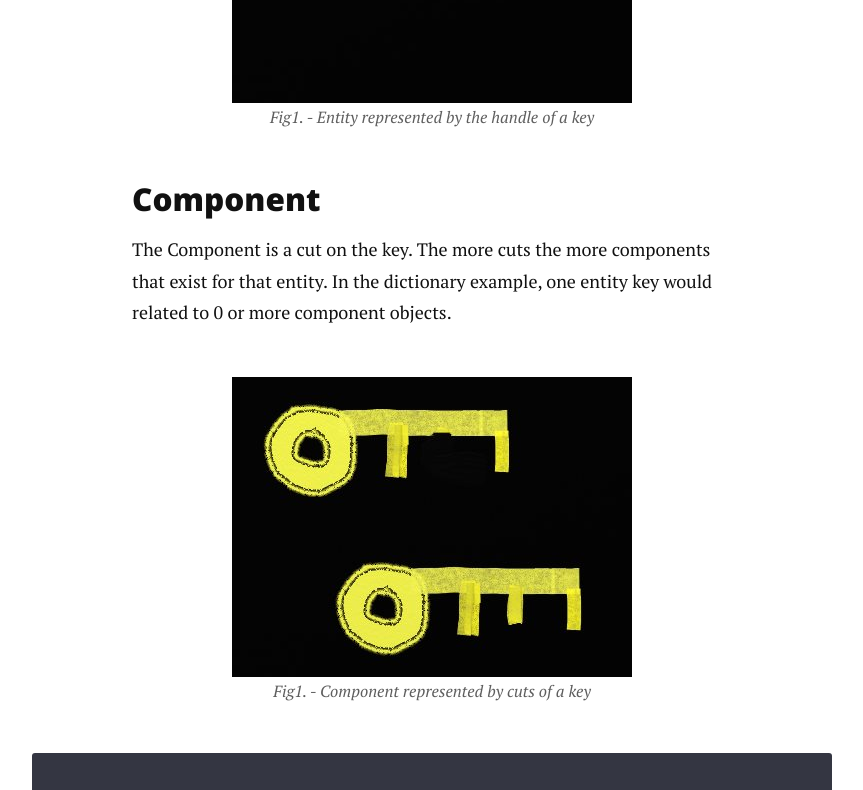
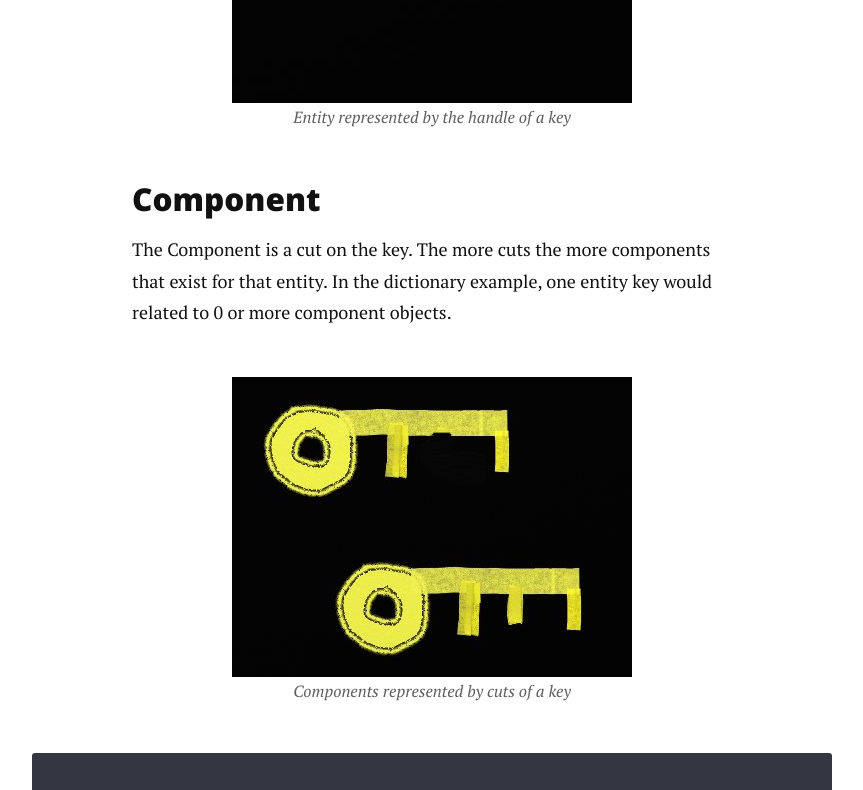
Before and after one commit to DamonLuck/damonluck.github.io, a Jekyll site: the page built from _posts/2017-05-30-data-driven-ECS.md, in a window 1280 px wide and 1400 px high, scrolled down 2076 px. Shown: the part 154-944 px from the top of the window, without its empty margins (208-1071 px from the left). Built offline with Jekyll 4.4.1, drawn with Linux system fonts in a browser that asks for light colours; nearby versions of some CDN libraries; some of the changed text lies outside the part shown.

Commit message:
Improved figure text

````diff
--- a/_posts/2017-05-30-data-driven-ECS.md
+++ b/_posts/2017-05-30-data-driven-ECS.md
@@ -25,7 +25,7 @@ The Entity is the handle of the key. Its useless on it's own but provides the ha
 
 <figure>
 	<img src="{{ '/assets/img/2017-05-30/EntityKey.jpg' | prepend: site.baseurl }}" alt="">
-	<figcaption>Fig1. - Entity represented by the handle of a key</figcaption>
+	<figcaption>Entity represented by the handle of a key</figcaption>
 </figure>
 
 ### Component
@@ -33,7 +33,7 @@ The Component is a cut on the key. The more cuts the more components that exist
 
 <figure>
 	<img src="{{ '/assets/img/2017-05-30/ComponentKeys.jpg' | prepend: site.baseurl }}" alt="">
-	<figcaption>Fig1. - Component represented by cuts of a key</figcaption>
+	<figcaption>Components represented by cuts of a key</figcaption>
 </figure>
 
 ```
@@ -56,7 +56,7 @@ The system is therefore the lock. For an entity to be processed by a system the
 
 <figure>
 	<img src="{{ '/assets/img/2017-05-30/Systems.jpg' | prepend: site.baseurl }}" alt="">
-	<figcaption>Fig1. - System represented as a lock activated by the correct keys</figcaption>
+	<figcaption>Systems represented as a locks activated by the correct keys</figcaption>
 </figure>
 
 If the system required **Component1** only then **Entity1** and **Entity3** would be valid in the above scenario.
````
